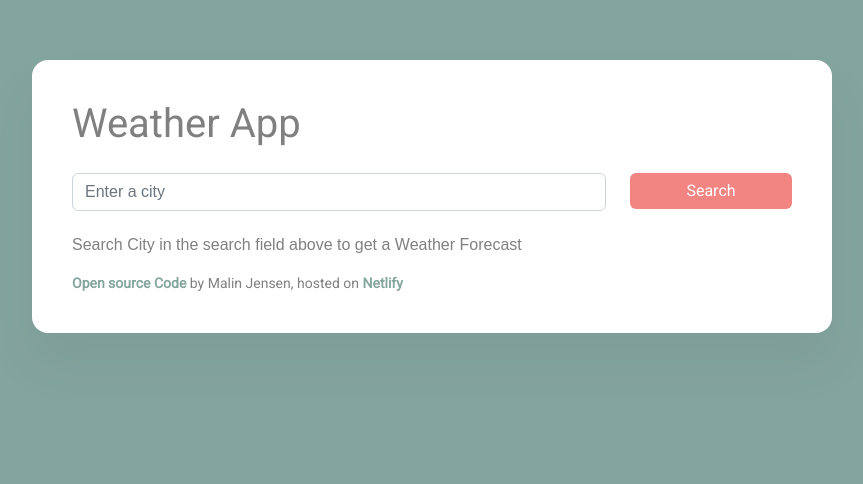
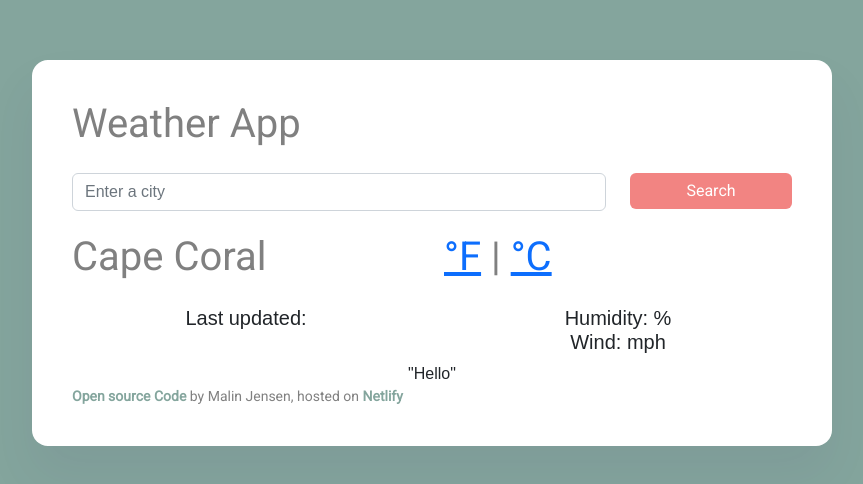
Before and after one commit to malin7yt/weather-react, a React (Create React App) app: page / in a window 1280 px wide. Shown: the top 484 px of the page, without its empty margins (208-1071 px from the left). Built offline with nearby package versions, Linux system fonts and the light colour scheme.

Commit message:
Did minor updates,

```diff
--- a/src/App.js
+++ b/src/App.js
@@ -2,6 +2,7 @@ import React from 'react';
 import Search from "./Search"
 import Signature from './Signature';
 import Weather from "./Weather"
+import DisplayForecast from './DisplayForecast';
 
 import "./styles.css";
 
@@ -13,6 +14,7 @@ export default function App() {
       <h1>Weather App</h1>
       <Search />
       <Weather />
+      <DisplayForecast />
       <Signature />
     </div>
     </div>
--- /dev/null
+++ b/src/DisplayForecast.css
@@ -0,0 +1,5 @@
+:root {
+    --bgcolor: #d87f81;
+    --primarycolor: #84A59D;
+    --primaryfont: 'Roboto', sans-serif;
+  }
--- /dev/null
+++ b/src/DisplayForecast.js
@@ -0,0 +1,11 @@
+import React from "react";
+
+import "./DisplayForecast.css"
+
+export default function DisplayForecast() {
+return (
+    <div>
+    "Hello"
+    </div>
+);
+}
--- a/src/Search.js
+++ b/src/Search.js
@@ -22,7 +22,21 @@ export default function Search() {
     return setForecast(
         <div className="search-result">
             <div className="row">
-              <div className="col-6 mt-3">
+              <div className="col-sm-6 mt-3">
+      <ul>
+        <li> Temperature: {Math.round(response.data.main.temp)}°C </li>
+        <li>Description: {response.data.weather[0].description} </li>
+        <li>Humidity: {response.data.main.humidity}%</li>
+        <li>Wind: {response.data.wind.speed} km/h</li>
+        <li>
+          <img
+            src={`http://openweathermap.org/img/wn/${response.data.weather[0].icon}@2x.png`}
+            alt=""
+          />
+        </li>
+      </ul>
+      </div>
+      <div className="col-sm-6 mt-3">
       <ul>
         <li> Temperature: {Math.round(response.data.main.temp)}°C </li>
         <li>Description: {response.data.weather[0].description} </li>
--- a/src/Weather.css
+++ b/src/Weather.css
@@ -1,4 +1,15 @@
-.bajskorv {
+:root {
+    --bgcolor: #d87f81;
+    --primarycolor: #84A59D;
+    --primaryfont: 'Roboto', sans-serif;
+  }
+
+  h5 {
+    text-align: start;
     color: gray;
-    text-align: start;
+  }
+
+.fahrenheit-link {
+    text-decoration: none;
+    color: var(--bgcolor)
 }
--- a/src/Weather.js
+++ b/src/Weather.js
@@ -1,9 +1,26 @@
 import React from "react";
 
-import "./Weather.css"
+import "./DisplayForecast.css"
 
-export default function Weather() {
-    return (
-        <p className="bajskorv">Search City in the search field above to get a Weather Forecast</p>
-        );
+export default function DisplayForecast() {
+return (
+    <div className="row">
+    <div className="col-sm-6">
+        <h1 id="searchCity">Cape Coral</h1>
+        <h5>Last updated: <span id="weekDayTime"></span>
+        <span id="description"></span></h5>
+    </div>
+    <div className="col-sm-6">
+    <h1>
+        <img src="" alt="" id="icon" className="float-left" />
+        <span className="temperature" id="temperatur"></span>
+        <span className="Units">
+            <a href="" className="fahrenheit-link">°F</a> <span id="temp"> | </span> <a href="" className="celsius-link">°C</a>
+        </span>
+    </h1>
+    <h5>Humidity: <span id="humidity"></span>% <br />
+    Wind: <span id="wind"></span>mph</h5>
+</div>
+</div>
+);
 }
--- a/src/index.css
+++ b/src/index.css
@@ -1,6 +1,6 @@
 
 :root {
-  --bgcolor: #f28482;
+  --bgcolor: #d87f81;
   --primarycolor: #84A59D;
   --primaryfont: 'Roboto', sans-serif;
 }
@@ -9,5 +9,5 @@ h1 {
   color: grey;
   text-align: start;
   margin-bottom: 25px;
-font-family: var(--primaryfont);
+  font-family: var(--primaryfont);
 }
```
